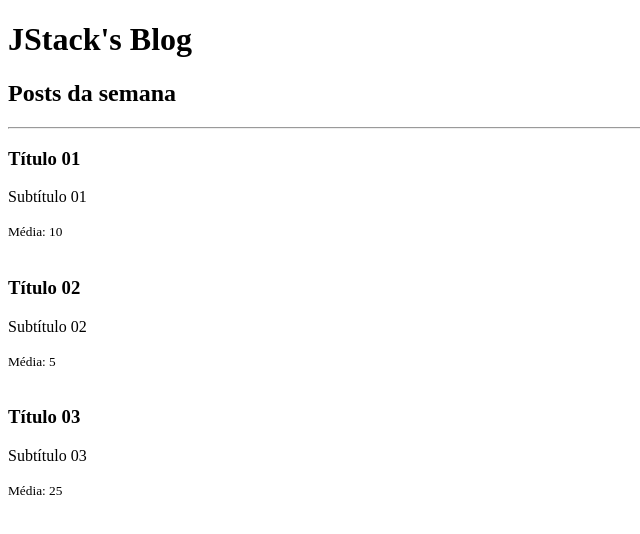
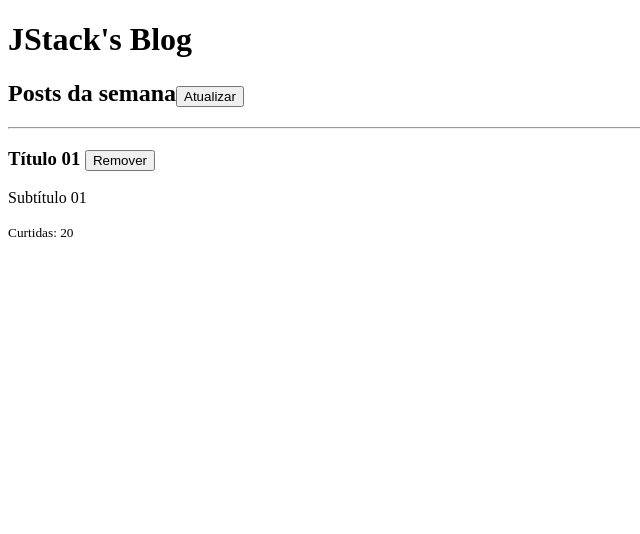
Before and after one commit to matheus-alpe/react-fundamentals, a React app: page / in a window 1280 px wide. Shown: the top 534 px of the page, without its empty margins (0-640 px from the left). Built offline with nearby package versions, Linux system fonts and the light colour scheme.

Commit message:
feat: useState and passing callbacks as props

```diff
--- a/src/App.js
+++ b/src/App.js
@@ -1,42 +1,48 @@
-import React from 'react'
+import React, { useState } from 'react'
 
 import { Header, Post } from './components'
 
-const posts = [
-  {
-    title: 'Título 01',
-    subtitle: 'Subtítulo 01',
-    likes: 20
-  },
-  {
-    title: 'Título 02',
-    subtitle: 'Subtítulo 02',
-    likes: 10
-  },
-  {
-    title: 'Título 03',
-    subtitle: 'Subtítulo 03',
-    likes: 50
-  },
-]
 
 function App() {
+  const [posts, setPosts] = useState([
+    {
+      id: Date.now(),
+      title: 'Título 01',
+      subtitle: 'Subtítulo 01',
+      likes: 20
+    },
+  ])
+
+  function handleRefresh() {
+    setPosts((prevPostsState) => {
+      const newPost = {
+        id: Date.now(),
+        title: `Título ${String(prevPostsState.length + 1).padStart(2, '0')}`,
+        subtitle: `Subtítulo ${String(prevPostsState.length + 1).padStart(2, '0')}`,
+        likes: 50
+      }
+
+      return [...prevPostsState, newPost]
+    })
+  }
+
+  function handleRemovePost(postId) {
+    setPosts((prevPostsState) => prevPostsState.filter(postState => postState.id !== postId))
+  }
+
   return (
-    /**
-     * React fragment in three ways:
-     * <React.Fragment></React.Fragment>
-     * <Fragment></Fragment>
-     * <></>
-    */
     <>
       <Header title="JStack's Blog">
-        <h2>Posts da semana</h2>
+        <h2>
+          Posts da semana
+          <button onClick={handleRefresh}>Atualizar</button>
+        </h2>
       </Header>
 
       {posts.map(post => (
         <Post
-          key={post.title}
-          likes={post.likes}
+          key={post.id}
+          onRemove={handleRemovePost}
           post={post}
         />
       ))}
--- a/src/components/Post.js
+++ b/src/components/Post.js
@@ -1,13 +1,13 @@
 import React from "react"
 import PropTypes from 'prop-types'
 
-export function Post({ post = {}, likes }) {
+export function Post({ post = {}, likes, onRemove }) {
   return (
     <>
       <article>
-        <h3>{post.title}</h3>
+        <h3>{post.title} <button onClick={() => onRemove(post.id)}>Remover</button></h3>
         <p>{post.subtitle}</p>
-        <small>Média: {likes / 2}</small>
+        <small>Curtidas: {post.likes}</small>
       </article>
       <br/>
     </>
@@ -15,9 +15,10 @@ export function Post({ post = {}, likes }) {
 }
 
 Post.propTypes = {
-  likes: PropTypes.number.isRequired,
+  onRemove: PropTypes.func.isRequired,
   post: PropTypes.shape({
     title: PropTypes.string.isRequired,
     subtitle: PropTypes.string.isRequired,
+    likes: PropTypes.number.isRequired,
   }).isRequired,
 }
```
